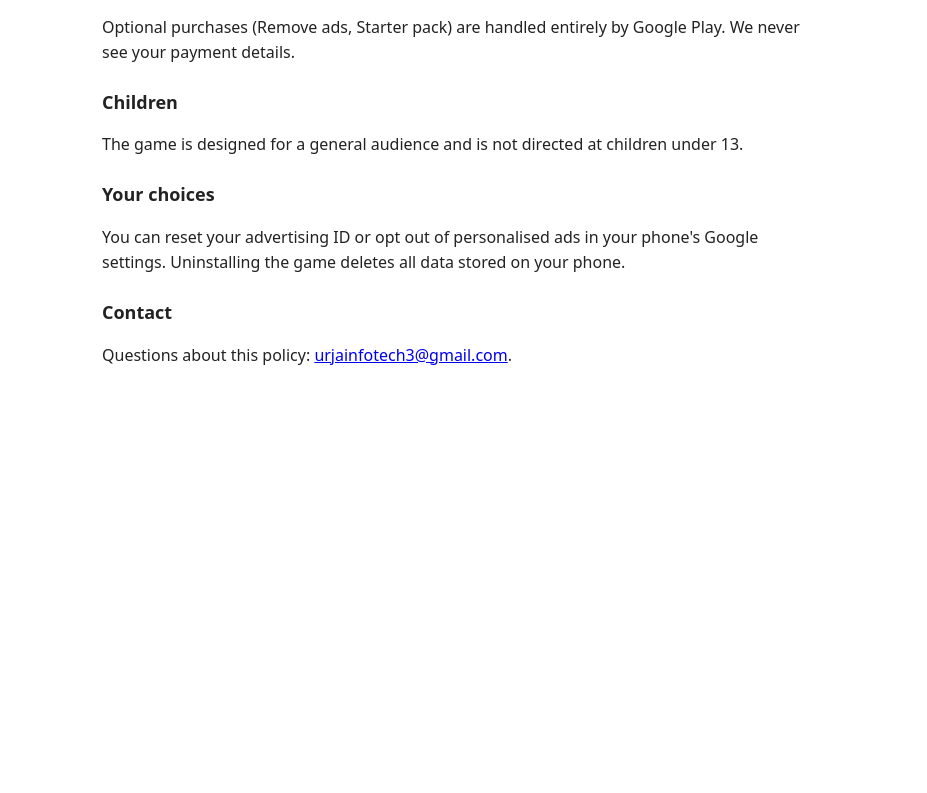
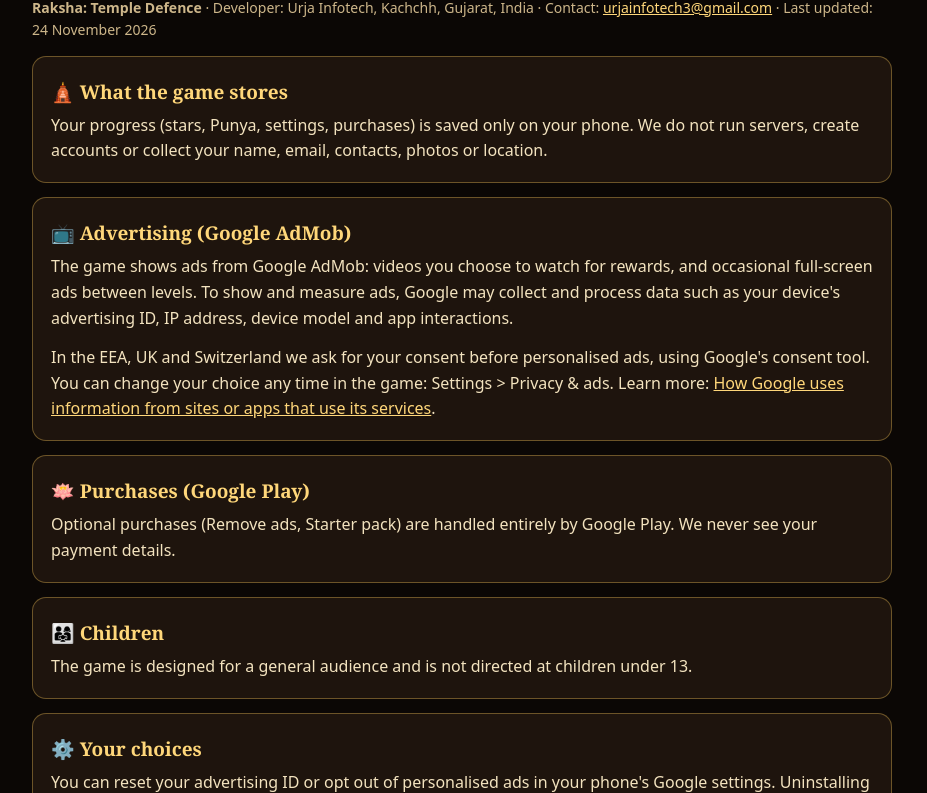
Before and after one commit to urjainfotech3/urjainfotech3.github.io, a plain HTML site: page raksha/privacy.html in a window 1280 px wide. Shown: the part 514-1307 px from the top of the page, without its empty margins (178-1105 px from the left). Before the commit the page ends 905 px from the top, so only its background shows below. Drawn offline with Linux system fonts and the light colour scheme.

Commit message:
Raksha privacy policy in game theme

```diff
--- a/raksha/privacy.html
+++ b/raksha/privacy.html
@@ -1,26 +1,44 @@
 <!DOCTYPE html>
 <html lang="en"><head><meta charset="utf-8"><meta name="viewport" content="width=device-width,initial-scale=1">
-<title>Raksha: Temple Defence - Privacy Policy</title>
-<style>body{font-family:system-ui,sans-serif;max-width:720px;margin:24px auto;padding:0 16px;line-height:1.55;color:#222}h1{font-size:24px}h2{font-size:18px;margin-top:24px}</style></head>
-<body>
-<h1>Raksha: Temple Defence - Privacy Policy</h1>
-<p><b>Developer:</b> Urja Infotech, Kachchh, Gujarat, India &nbsp;·&nbsp; <b>Contact:</b> <a href="mailto:urjainfotech3@gmail.com">urjainfotech3@gmail.com</a> &nbsp;·&nbsp; <b>Last updated:</b> 24 November 2026</p>
+<title>Privacy Policy · Raksha: Temple Defence · Urja Infotech</title>
+<link rel="icon" href="icon.png">
+<style>
+body{margin:0;background:#0b0705;color:#f3e3bf;font-family:system-ui,"Noto Sans Devanagari",sans-serif;line-height:1.6}
+.wrap{max-width:860px;margin:0 auto;padding:16px}
+.ban{width:100%;border-radius:14px;border:2px solid #c9a24a;display:block}
+h1{font-family:Georgia,"Noto Serif Devanagari",serif;color:#e8c56a;font-size:28px;margin:20px 0 6px}
+.meta{color:#cdb68a;font-size:14px;margin:0 0 8px}
+.card{background:#1e140d;border:1px solid rgba(201,162,74,.45);border-radius:14px;padding:4px 18px;margin:14px 0}
+h2{font-family:Georgia,"Noto Serif Devanagari",serif;color:#ffd77a;font-size:19px;margin:16px 0 6px}
+p{margin:0 0 14px}
+a{color:#ffd77a}
+.btns a{display:inline-block;margin:6px 8px 6px 0;padding:11px 18px;border-radius:10px;font-weight:800;text-decoration:none}
+.play{background:linear-gradient(#ffe08a,#c9902a);color:#2a1606}.alt{border:1px solid #c9a24a;color:#f3e3bf}
+footer{color:#8a7a5a;font-size:13px;margin:30px 0 10px;text-align:center}
+</style></head><body><div class="wrap">
+<a href="./"><img class="ban" src="banner.jpg" alt="Raksha: Temple Defence"></a>
+<h1>Privacy Policy</h1>
+<p class="meta"><b>Raksha: Temple Defence</b> · Developer: Urja Infotech, Kachchh, Gujarat, India · Contact: <a href="mailto:urjainfotech3@gmail.com">urjainfotech3@gmail.com</a> · Last updated: 24 November 2026</p>
 
-<h2>What the game stores</h2>
-<p>Your progress (stars, Punya, settings, purchases) is saved only on your phone. We do not run servers, create accounts or collect your name, email, contacts, photos or location.</p>
+<div class="card"><h2>🛕 What the game stores</h2>
+<p>Your progress (stars, Punya, settings, purchases) is saved only on your phone. We do not run servers, create accounts or collect your name, email, contacts, photos or location.</p></div>
 
-<h2>Advertising (Google AdMob)</h2>
-<p>The game shows ads from Google AdMob: videos you choose to watch for rewards, and occasional full-screen ads between levels. To show and measure ads, Google may collect and process data such as your device's advertising ID, IP address, device model and app interactions. In the EEA, UK and Switzerland we ask for your consent before personalised ads, using Google's consent tool; you can change your choice any time in Settings &gt; Privacy &amp; ads. Learn more: <a href="https://policies.google.com/technologies/partner-sites">How Google uses information from sites or apps that use its services</a>.</p>
+<div class="card"><h2>📺 Advertising (Google AdMob)</h2>
+<p>The game shows ads from Google AdMob: videos you choose to watch for rewards, and occasional full-screen ads between levels. To show and measure ads, Google may collect and process data such as your device's advertising ID, IP address, device model and app interactions.</p>
+<p>In the EEA, UK and Switzerland we ask for your consent before personalised ads, using Google's consent tool. You can change your choice any time in the game: Settings &gt; Privacy &amp; ads. Learn more: <a href="https://policies.google.com/technologies/partner-sites">How Google uses information from sites or apps that use its services</a>.</p></div>
 
-<h2>Purchases (Google Play)</h2>
-<p>Optional purchases (Remove ads, Starter pack) are handled entirely by Google Play. We never see your payment details.</p>
+<div class="card"><h2>🪷 Purchases (Google Play)</h2>
+<p>Optional purchases (Remove ads, Starter pack) are handled entirely by Google Play. We never see your payment details.</p></div>
 
-<h2>Children</h2>
-<p>The game is designed for a general audience and is not directed at children under 13.</p>
+<div class="card"><h2>👨‍👩‍👧 Children</h2>
+<p>The game is designed for a general audience and is not directed at children under 13.</p></div>
 
-<h2>Your choices</h2>
-<p>You can reset your advertising ID or opt out of personalised ads in your phone's Google settings. Uninstalling the game deletes all data stored on your phone.</p>
+<div class="card"><h2>⚙️ Your choices</h2>
+<p>You can reset your advertising ID or opt out of personalised ads in your phone's Google settings. Uninstalling the game deletes all data stored on your phone.</p></div>
 
-<h2>Contact</h2>
-<p>Questions about this policy: <a href="mailto:urjainfotech3@gmail.com">urjainfotech3@gmail.com</a>.</p>
-</body></html>
+<div class="card"><h2>✉️ Contact</h2>
+<p>Questions about this policy: <a href="mailto:urjainfotech3@gmail.com">urjainfotech3@gmail.com</a></p></div>
+
+<div class="btns"><a class="play" href="./">Raksha details</a><a class="alt" href="../">Urja Infotech</a></div>
+<footer>© 2026 Urja Infotech · Kachchh, Gujarat, India · Google Play is a trademark of Google LLC.</footer>
+</div></body></html>
```
